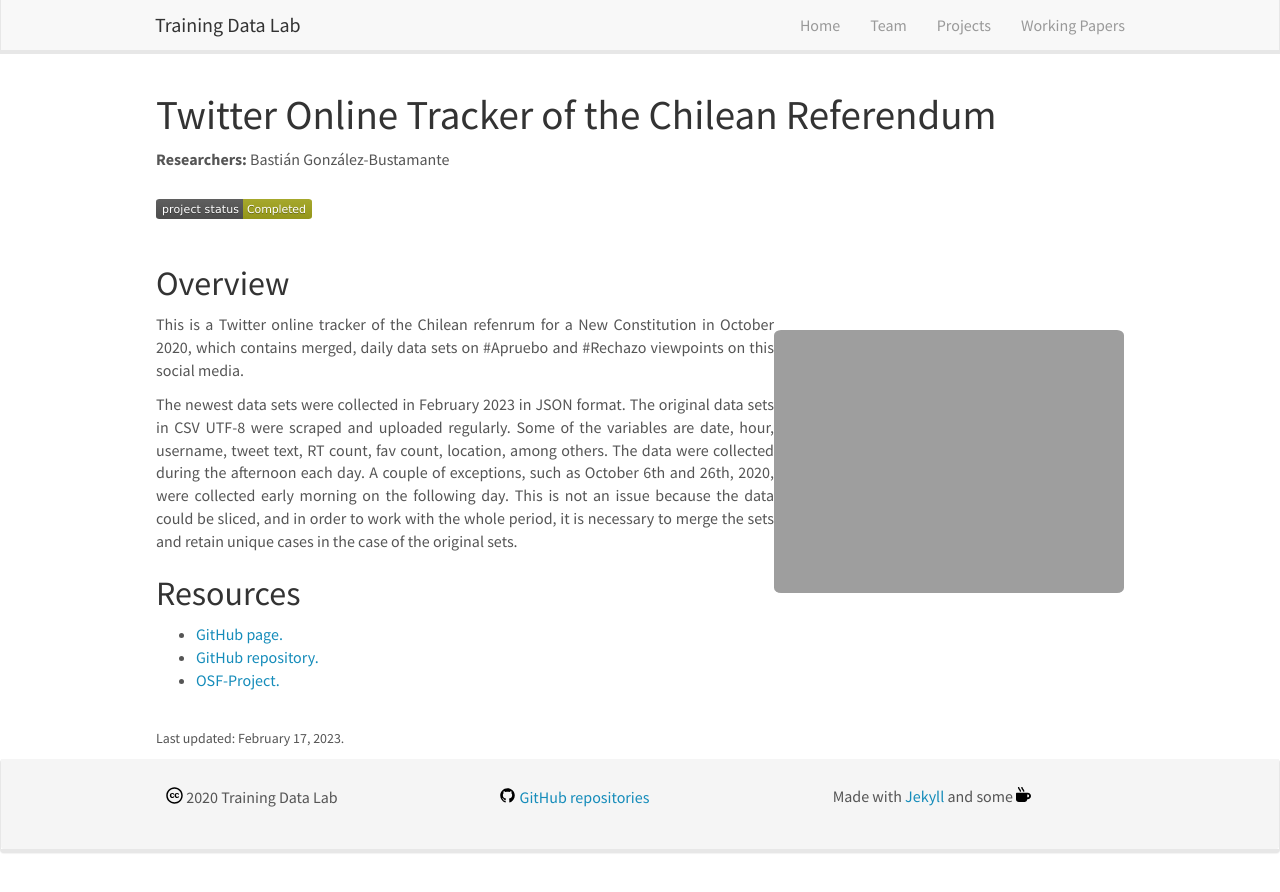
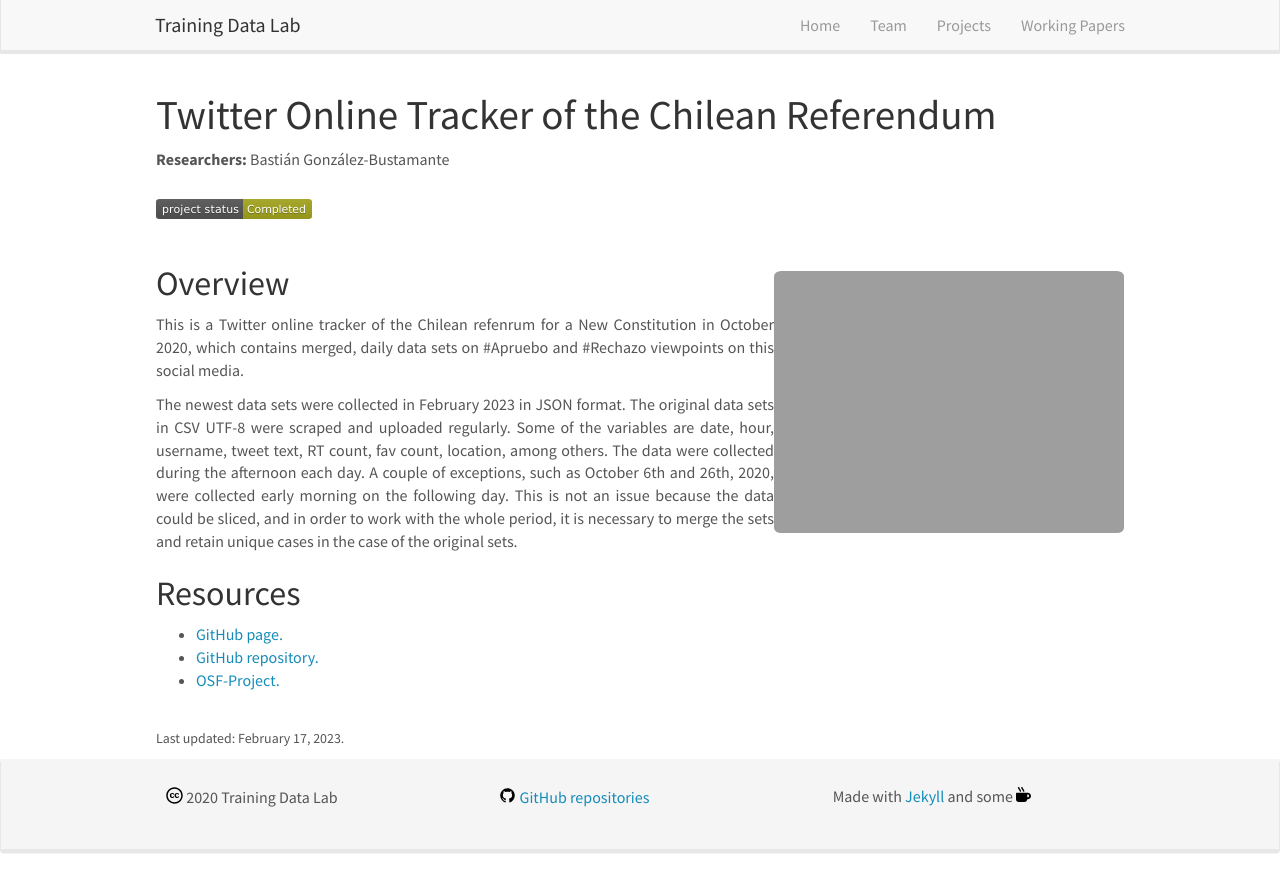
Before and after one commit to training-datalab/old-training-datalab.com, a Jekyll site: the page built from _pages/twitter-tracker-chilean-referendum.md, in a window 1280 px wide. Shown: the top 892 px of the page. Built offline with Jekyll 4.4.1, drawn with Linux system fonts in a browser that asks for light colours; nearby versions of some CDN libraries.

Commit message:
Update twitter-tracker-chilean-referendum.md

```diff
--- a/_pages/twitter-tracker-chilean-referendum.md
+++ b/_pages/twitter-tracker-chilean-referendum.md
@@ -12,9 +12,9 @@ permalink: /projects/twitter-tracker-chilean-referendum
 
 ![Project Status: Completed]({{ site.url }}{{ site.baseurl }}/badges/project_status/project_completed.svg)
 
+![]({{ site.url }}{{ site.baseurl }}/images/projects/counting_plot_referendum.png){: style="width: 350px; float: right; border: 10px"}
+
 ## Overview
-
-![]({{ site.url }}{{ site.baseurl }}/images/projects/counting_plot_referendum.png){: style="width: 350px; float: right; border: 10px"}
 
 <p align="justify">This is a Twitter online tracker of the Chilean refenrum for a New Constitution in October 2020, which contains merged, daily data sets on #Apruebo and #Rechazo viewpoints on this social media.</p>
 
```
